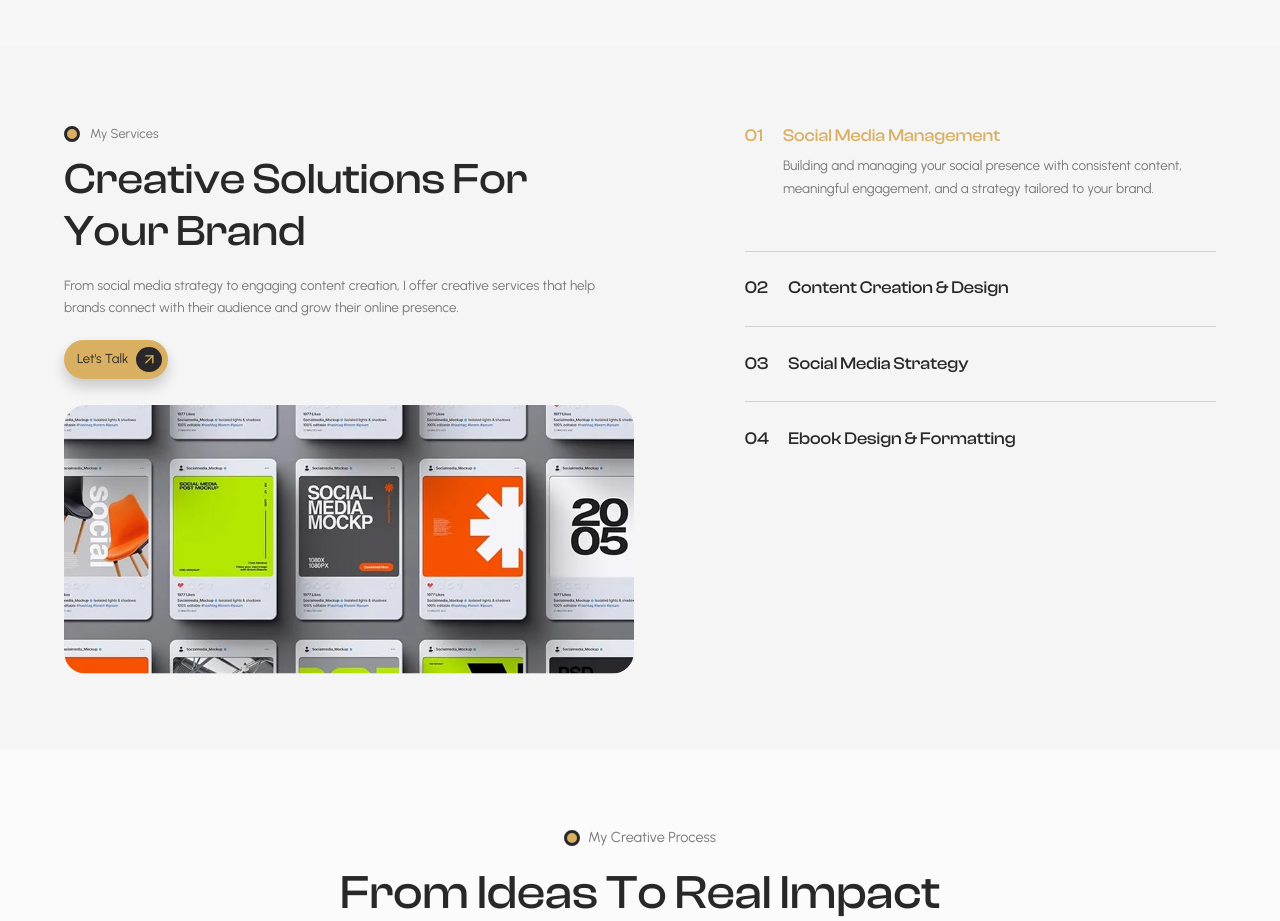
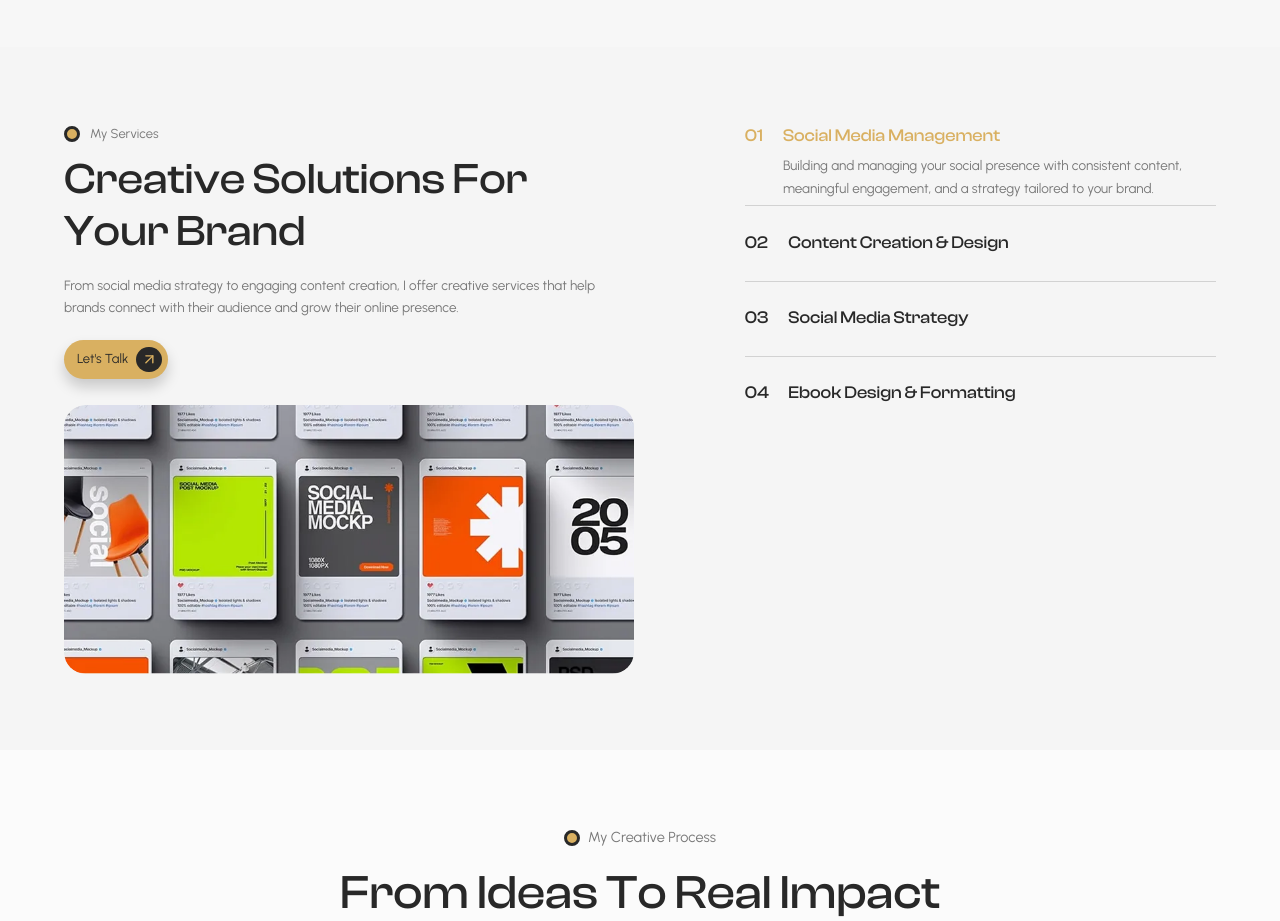
Before and after one commit to BemBexLab/megan-manicom, a Next.js app: page / in a window 1280 px wide. Shown: the part 1360-2281 px from the top of the page. Built offline with nearby package versions, Linux system fonts and the light colour scheme.

Commit message:
Updated: MyServices.tsx Active and InActive State glitch for each services

```diff
--- a/components/MyServices.tsx
+++ b/components/MyServices.tsx
@@ -184,7 +184,9 @@ export default function ServicesSection() {
               return (
                 <div
                   key={service.title}
-                  className="border-b border-[#D2D2D2] pb-5 last:border-b-0 lg:pb-[2.16cqw]"
+                  className={`border-b border-[#D2D2D2] last:border-b-0 ${
+                    isActive ? "pb-0" : "pb-5 lg:pb-[2.16cqw]"
+                  }`}
                 >
                   <h3>
                     <button
@@ -217,7 +219,7 @@ export default function ServicesSection() {
                     inert={!isActive}
                     className="overflow-hidden"
                   >
-                    <p className="urbanist pt-1.5 pb-6 pl-9 text-[14px] leading-[1.7] text-[#777777] lg:pt-[0.47cqw] lg:pb-[2.26cqw] lg:pl-[3.31cqw] lg:text-[clamp(12px,1.17cqw,17px)]">
+                    <p className="urbanist pt-1.5 pb-2 pl-9 text-[14px] leading-[1.7] text-[#777777] lg:pt-[0.47cqw] lg:pb-[0.5cqw] lg:pl-[3.31cqw] lg:text-[clamp(12px,1.17cqw,17px)]">
                       {service.text}
                     </p>
                   </div>
```
